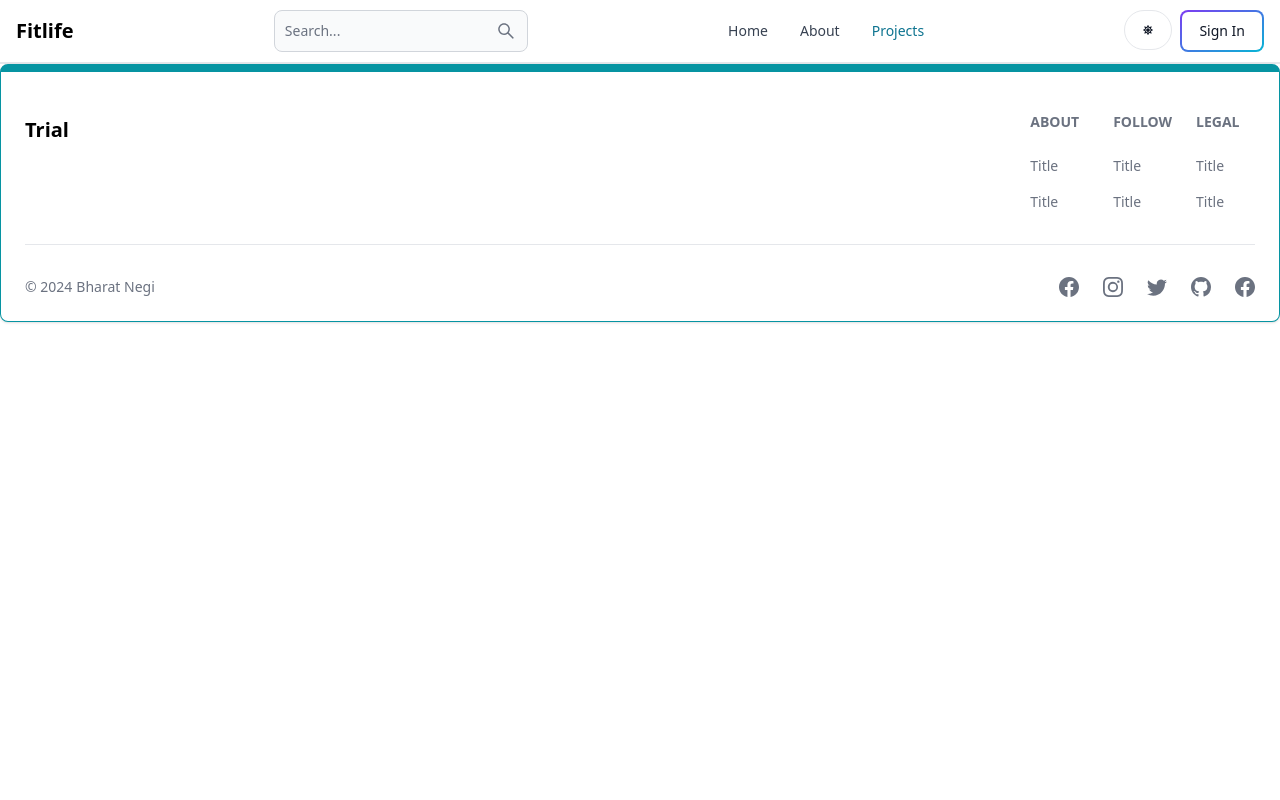
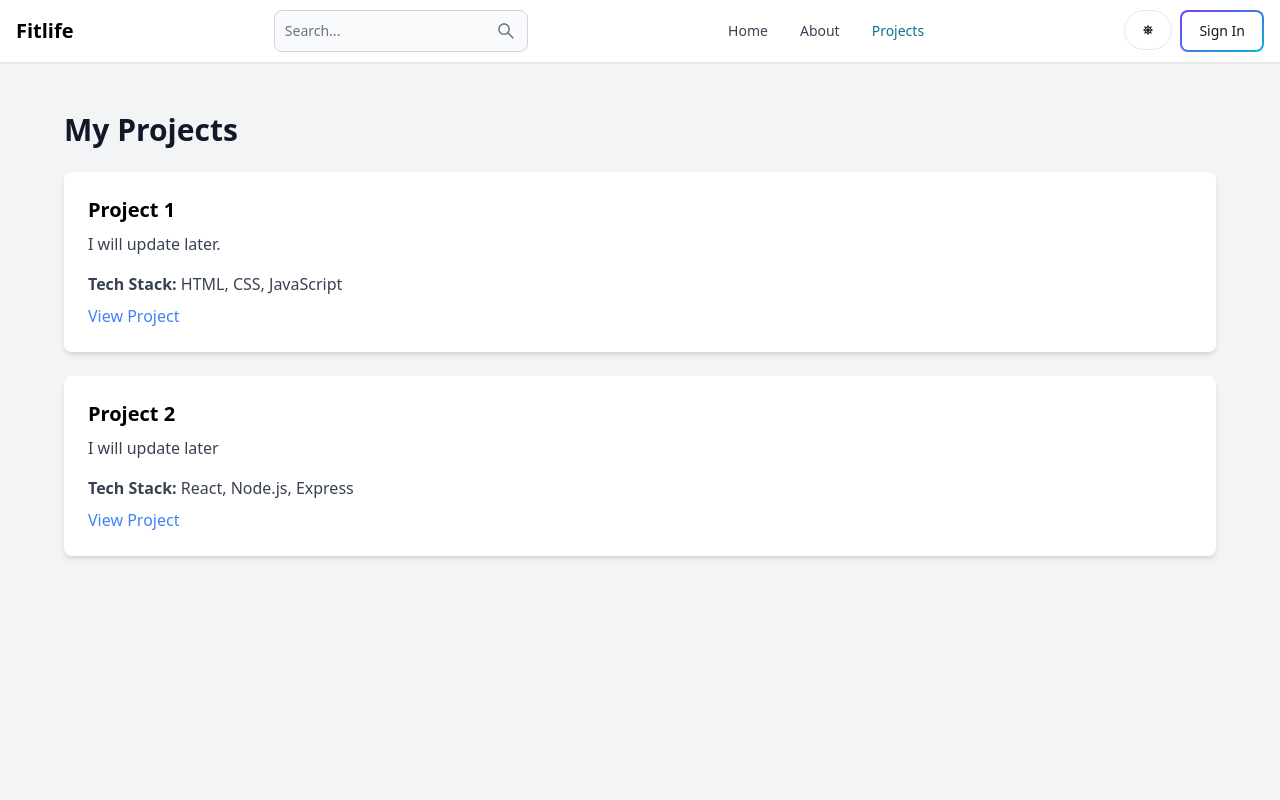
Before and after one commit to bhrtsnegi/fitlife, a React (Vite) app in the folder client/: page /projects in a window 1280 px wide. Shown: the top 800 px of the page. Built offline with nearby package versions, Linux system fonts and the light colour scheme; no server answers; the HTML template or start-up script is replaced by a standard one.

Commit message:
update: dark mode functionality

```diff
--- a/client/src/App.jsx
+++ b/client/src/App.jsx
@@ -2,7 +2,6 @@ import React from "react";
 import { BrowserRouter, Routes, Route } from "react-router-dom";
 import { Signin } from "./pages/Signin";
 import { Signup } from "./pages/Signup";
-import { Message } from "./pages/Message";
 import Dashboard from "./pages/Dashboard";
 import { FooterComp } from "./components/FooterComp";
 import PrivateRoute from "./components/PrivateRoute";
@@ -15,6 +14,7 @@ import Homepage from "./pages/Homepage";
 import Search from "./pages/Search";
 import Header from "./components/Header";
 import About from "./pages/About";
+import Projects from "./pages/Projects";
 
 const App = () => {
   return (
@@ -34,7 +34,7 @@ const App = () => {
           <Route path="/create-post" element={<CreatePost />} />
           <Route path="/update-post/:postId" element={<UpdatePost />} />
         </Route>
-        <Route path="/message" element={<Message />} />
+        <Route path="/projects" element={<Projects />} />
         <Route path="/post/:postSlug" element={<PostPage />} />
       </Routes>
       <FooterComp />
--- a/client/src/pages/About.jsx
+++ b/client/src/pages/About.jsx
@@ -8,26 +8,28 @@ import {
 
 const About = () => {
   return (
-    <div className="min-h-screen bg-gray-100 py-12 px-4 sm:px-6 lg:px-8">
+    <div className="min-h-screen bg-gray-100 py-12 px-4 sm:px-6 lg:px-8 dark:bg-slate-900">
       <div className="max-w-6xl mx-auto">
-        <h1 className="text-3xl font-extrabold text-gray-900">About Me</h1>
+        <h1 className="text-3xl font-extrabold text-gray-900 dark:text-white">
+          About Me
+        </h1>
         <div className="flex items-center mt-4 gap-4">
           <img
             src="/src/assets/images/mainpic.jpg"
             alt="Gaurav Negi"
             className="w-48 h-48"
           />
-          <p className="text-lg text-gray-600">
+          <p className="text-lg text-gray-600 dark:text-white">
             Welcome to my fitness journey!
           </p>
         </div>
         <div className="mt-8 grid grid-cols-1 md:grid-cols-2 lg:grid-cols-4 gap-6">
           {/* Instagram */}
-          <div className="bg-white rounded-lg shadow-md p-6 flex items-center hover:scale-105 transition-transform duration-300">
-            <FaInstagram className="text-4xl text-pink-600 mr-4" />
+          <div className="bg-white rounded-lg shadow-md p-6 flex items-center hover:scale-105 transition-transform duration-300 dark:bg-slate-600">
+            <FaInstagram className="text-4xl text-pink-600 mr-4 dark:text-white" />
             <div>
               <h2 className="text-xl font-bold mb-2">Instagram</h2>
-              <p className="text-gray-700">
+              <p className="text-gray-700 dark:text-white">
                 Follow me on Instagram for daily fitness inspiration!
               </p>
               <a
@@ -42,11 +44,11 @@ const About = () => {
             </div>
           </div>
           {/* LinkedIn */}
-          <div className="bg-white rounded-lg shadow-md p-6 flex items-center hover:scale-105 transition-transform duration-300">
-            <FaLinkedin className="text-4xl text-blue-600 mr-4" />
+          <div className="bg-white rounded-lg shadow-md p-6 flex items-center hover:scale-105 transition-transform duration-300 dark:bg-slate-600">
+            <FaLinkedin className="text-4xl text-blue-600 mr-4 dark:text-white" />
             <div>
               <h2 className="text-xl font-bold mb-2">LinkedIn</h2>
-              <p className="text-gray-700">
+              <p className="text-gray-700 dark:text-white">
                 Connect with me on LinkedIn for professional networking.
               </p>
               <a
@@ -61,11 +63,11 @@ const About = () => {
             </div>
           </div>
           {/* Personal Portfolio */}
-          <div className="bg-white rounded-lg shadow-md p-6 flex items-center hover:scale-105 transition-transform duration-300">
-            <FaExternalLinkAlt className="text-4xl text-purple-600 mr-4" />
+          <div className="bg-white rounded-lg shadow-md p-6 flex items-center hover:scale-105 transition-transform duration-300 dark:bg-slate-600">
+            <FaExternalLinkAlt className="text-4xl text-purple-600 mr-4 dark:text-white" />
             <div>
               <h2 className="text-xl font-bold mb-2">Personal Portfolio</h2>
-              <p className="text-gray-700">
+              <p className="text-gray-700 dark:text-white">
                 Explore my personal portfolio to see my projects and skills.
               </p>
               <a
@@ -80,11 +82,11 @@ const About = () => {
             </div>
           </div>
           {/* GitHub */}
-          <div className="bg-white rounded-lg shadow-md p-6 flex items-center hover:scale-105 transition-transform duration-300">
-            <FaGithub className="text-4xl text-gray-900 mr-4" />
+          <div className="bg-white rounded-lg shadow-md p-6 flex items-center hover:scale-105 transition-transform duration-300 dark:bg-slate-600">
+            <FaGithub className="text-4xl text-gray-900 mr-4 dark:text-white" />
             <div>
               <h2 className="text-xl font-bold mb-2">GitHub</h2>
-              <p className="text-gray-700">
+              <p className="text-gray-700 dark:text-white">
                 Check out my GitHub repositories for more of my work.
               </p>
               <a
--- a/client/src/pages/Message.jsx
+++ /dev/null
@@ -1,7 +0,0 @@
-import React from 'react'
-
-export const Message = () => {
-  return (
-    <div>Message</div>
-  )
-}
--- /dev/null
+++ b/client/src/pages/Projects.jsx
@@ -0,0 +1,54 @@
+import React from "react";
+
+const Projects = () => {
+  // Example project data
+  const projects = [
+    {
+      name: "Project 1",
+      description: "I will update later.",
+      link: "https://example.com/project1",
+      techStack: "HTML, CSS, JavaScript",
+    },
+    {
+      name: "Project 2",
+      description: "I will update later",
+      link: "https://example.com/project2",
+      techStack: "React, Node.js, Express",
+    },
+    // Add more projects as needed
+  ];
+
+  return (
+    <div className="min-h-screen bg-gray-100 py-12 px-4 sm:px-6 lg:px-8 dark:bg-slate-900">
+      <div className="max-w-6xl mx-auto ">
+        <h1 className="text-3xl font-extrabold text-gray-900 mb-6 dark:text-white">
+          My Projects
+        </h1>
+        {projects.map((project, index) => (
+          <div
+            key={index}
+            className="bg-white rounded-lg shadow-md p-6 mb-6 hover:scale-105 transition-transform duration-300 dark:bg-slate-700"
+          >
+            <h2 className="text-xl font-bold mb-2">{project.name}</h2>
+            <p className="text-gray-700 dark:text-white mb-4">
+              {project.description}
+            </p>
+            <p className="text-gray-700 dark:text-white mb-2">
+              <strong>Tech Stack:</strong> {project.techStack}
+            </p>
+            <a
+              href={project.link}
+              target="_blank"
+              rel="noopener noreferrer"
+              className="text-blue-500 hover:underline"
+            >
+              View Project
+            </a>
+          </div>
+        ))}
+      </div>
+    </div>
+  );
+};
+
+export default Projects;
```
